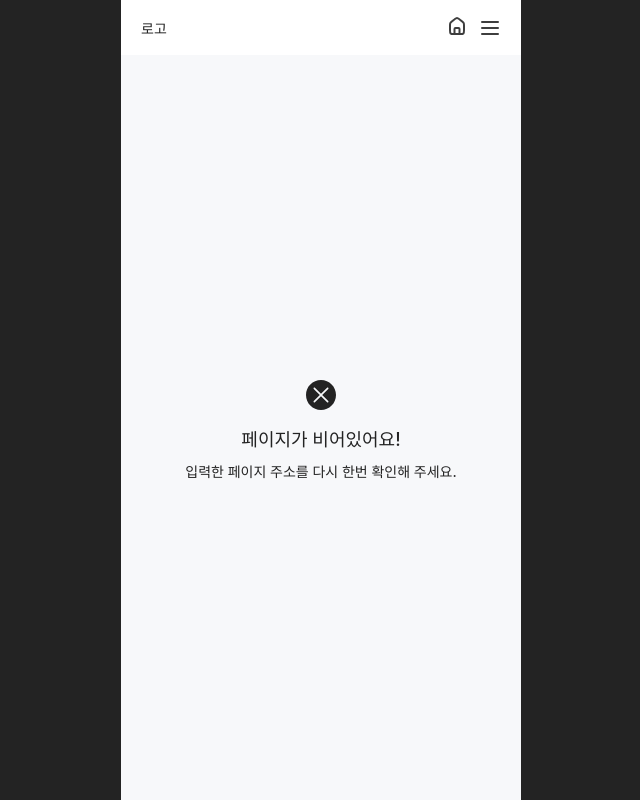
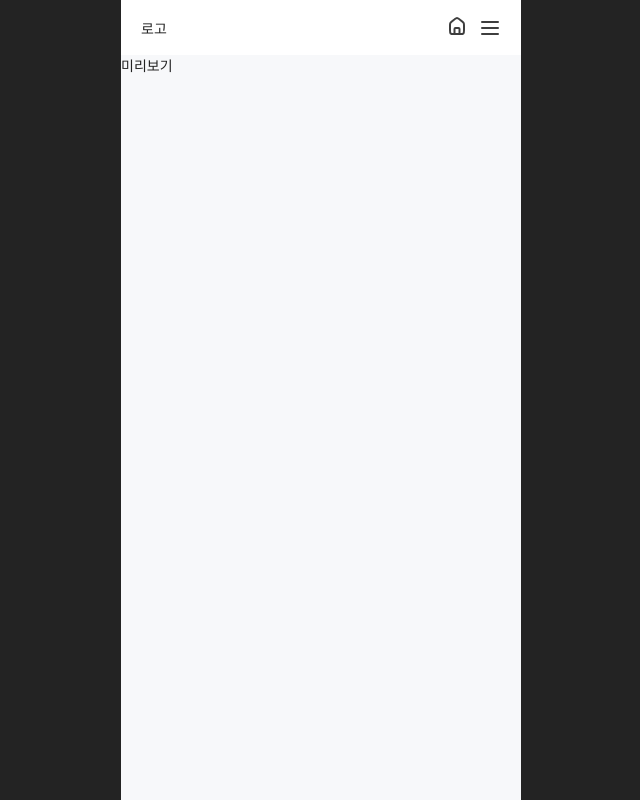
Before and after one commit to ERICA-Club-Hub/Frontend, a React (Vite) app: page /club-detail-preview in a window 1280 px wide. Shown: the whole page, without its empty margins (319-959 px from the left). Built offline with nearby package versions, Linux system fonts and the light colour scheme; no server answers; a web font is replaced by a local one.

Commit message:
feat : 라우팅 설정(#88)

```diff
--- a/src/App.tsx
+++ b/src/App.tsx
@@ -18,6 +18,7 @@ import {
     UnionNoticePage,
     AdminResourcesRegisterPage,
 } from '@/pages';
+import ClubDetailPreview from './pages/club-detail-preview/ClubDetailPreview';
 
 function App() {
     return (
@@ -43,6 +44,11 @@ function App() {
                         <Route path="/resources" element={<ResourcesPage />} />
                         {/* 자주 묻는 질문 페이지 */}
                         <Route path="/faq" element={<FAQPage />} />
+                        {/* 동아리 상세피이지 등록하기에서 동아리 미리보기 했을 때 */}
+                        <Route
+                            path="/club-detail-preview"
+                            element={<ClubDetailPreview />}
+                        />
                         {/* 어드민 페이지 */}
                         <Route path="/admin">
                             {/* 로그인 페이지 */}
--- /dev/null
+++ b/src/pages/club-detail-preview/ClubDetailPreview.tsx
@@ -0,0 +1,3 @@
+export default function ClubDetailPreview() {
+    return <div>미리보기</div>;
+}
```
